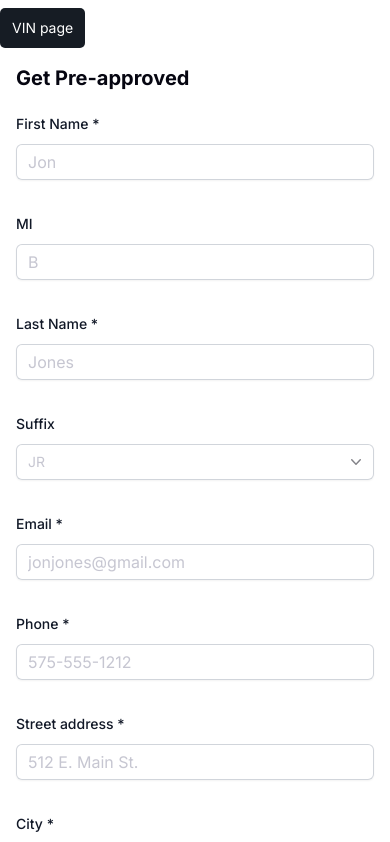
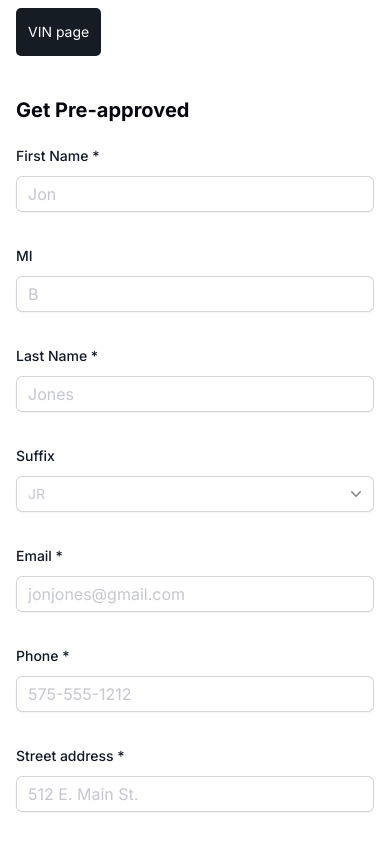
Before and after one commit to drivly/pre-approval, a Next.js app: page / in a window 390 px wide. Shown: the top 842 px of the page. Built offline with nearby package versions, Linux system fonts and the light colour scheme.

Commit message:
added cancelUrl as searchParam for Back/Cancel button

```diff
--- a/next.config.js
+++ b/next.config.js
@@ -3,6 +3,7 @@ const nextConfig = {
   experimental: {
     appDir: true,
   },
+  swcMinify: true,
 }
 
 module.exports = nextConfig
--- a/package.json
+++ b/package.json
@@ -28,9 +28,9 @@
   },
   "devDependencies": {
     "autoprefixer": "^10.4.14",
-    "postcss": "^8.4.21",
+    "postcss": "^8.4.23",
     "prettier": "^2.8.7",
     "prettier-plugin-tailwindcss": "^0.2.5",
-    "tailwindcss": "^3.2.7"
+    "tailwindcss": "^3.3.1"
   }
 }
--- a/src/app/[vin]/page.tsx
+++ b/src/app/[vin]/page.tsx
@@ -2,7 +2,6 @@ import VehicleCard from '@components/VehicleCard'
 import { fetchVehicleDetails } from '@utils'
 import { redirect } from 'next/navigation'
 import Form from '../../components/Form'
-import { Suspense } from 'react'
 
 export default async function VinPage({
   params,
@@ -15,15 +14,17 @@ export default async function VinPage({
   const vehicleInfo = await fetchVehicleDetails(vin)
   const vehicle = { vin, ...vehicleInfo }
   const hasVin = vin?.length > 0 ? true : false
-
+  const cancelUrl = searchParams?.cancelUrl
+  console.log('searchParams', searchParams)
   if (!vehicleInfo) {
     redirect('/')
   }
 
   return (
-    <main className='mx-auto grid min-h-screen max-w-7xl grid-cols-1 gap-y-8 gap-x-4 lg:grid-cols-2'>
+    <main className='mx-auto grid min-h-screen max-w-7xl grid-cols-1 gap-x-4 gap-y-8 lg:grid-cols-2'>
+
       <section className='flex h-full w-full flex-col justify-center lg:min-h-[691px]'>
-        <VehicleCard vehicle={vehicle} hasVin={hasVin} />
+        <VehicleCard vehicle={vehicle} hasVin={hasVin} cancelUrl={cancelUrl} />
       </section>
       <section className={`${vin ? 'shadow__left' : ''} h-full lg:grid lg:place-content-center`}>
         <Form hasVin={hasVin} searchParams={searchParams} />
--- a/src/app/page.tsx
+++ b/src/app/page.tsx
@@ -1,16 +1,23 @@
+import Backarrow from '@components/Backarrow'
 import Form from '@components/Form'
 import Link from 'next/link'
 
-export default function Home() {
+export default function Home({ searchParams }: { searchParams: any }) {
+  const cancelUrl = searchParams?.cancelUrl
   return (
-    <div className='mx-auto flex h-full w-full flex-1'>
-      <Link href='/1C4RJFBG2MC686287' className='absolute z-50'>
-        <span className='my-2 flex h-10 items-center rounded-[5px] bg-FADE_BLACK px-3 text-sm text-white'>
-          VIN page
-        </span>
-      </Link>
-      <main className='mx-auto mb-0  flex min-h-screen  max-w-[640px] items-center py-8'>
-        <section className='lg:my-0'>
+    <div className='mx-auto flex h-full w-full max-w-5xl flex-1 flex-col'>
+      <div className='relative w-full flex'>
+        <Link href='/1C4RJFBG2MC686287' className='absolute left-0 top-0 z-50'>
+          <span className='mx-4 my-2 flex h-12 items-center rounded-[5px] bg-FADE_BLACK px-3 text-sm text-white'>
+            VIN page
+          </span>
+        </Link>
+        {cancelUrl && (
+          <Backarrow cancelUrl={cancelUrl} variants='top-0 left-28 my-2 mx-2' />
+        )}
+      </div>
+      <main className='relative mx-auto  mb-0 flex  min-h-screen max-w-[640px] items-center py-8'>
+        <section className='relative lg:my-0'>
           <Form />
         </section>
       </main>
--- /dev/null
+++ b/src/components/Backarrow.tsx
@@ -0,0 +1,18 @@
+import { ChevronLeftIcon } from '@heroicons/react/20/solid'
+
+type BackarrowProps = {
+  cancelUrl: string
+  variants: string
+}
+
+const Backarrow = ({ cancelUrl, variants }: BackarrowProps) => {
+  return (
+    <a
+      href={cancelUrl}
+      className={`${variants} absolute z-50 grid h-12 w-12 place-content-center place-items-center rounded-[5px] border-none bg-[#8792A2]/10 outline-none ring-0 drop-shadow-sm active:outline-none `}>
+      <ChevronLeftIcon className='h-6 w-6 text-DETAIL__BLACK' />
+    </a>
+  )
+}
+
+export default Backarrow
--- a/src/components/Form.tsx
+++ b/src/components/Form.tsx
@@ -53,7 +53,7 @@ export default function Form({ searchParams, hasVin }: { searchParams?: any; has
     <>
       <form
         onSubmit={handleSubmit(onSubmit)}
-        className='h-full max-w-[640px] select-none py-8 px-4 sm:pl-12 sm:pr-8 lg:min-h-[700px]'>
+        className='h-full max-w-[640px] select-none py-8 px-4 sm:pl-12 mt-8 sm:mt-0 sm:pr-8 lg:min-h-[700px]'>
         <div className='w-fit'>
           <h1 className='mb-5 text-xl font-bold text-skin-base'>Get Pre-approved</h1>
         </div>
--- a/src/components/VehicleCard.tsx
+++ b/src/components/VehicleCard.tsx
@@ -3,20 +3,22 @@
 import { formatMiles, formatMoney } from '@utils'
 import Image from 'next/image'
 import { VehicleInfoProps } from '../../typings'
+import Backarrow from './Backarrow'
 import Footer from './Footer'
 
 interface Props {
   vehicle: VehicleInfoProps
   hasVin?: boolean
+  cancelUrl?: string
 }
 
-export default function VehicleCard({ hasVin, vehicle }: Props) {
+export default function VehicleCard({ hasVin, vehicle, cancelUrl }: Props) {
   if (!vehicle) return null
   const price = formatMoney(vehicle.price) || 'N / A'
 
   return (
-    <div className='flex max-w-[640px] flex-col justify-between py-8 px-4 sm:px-8 lg:min-h-[700px] '>
-      <header className='space-y-0.5'>
+    <div className='flex max-w-[640px] flex-col justify-between px-4 py-8 sm:px-8 lg:min-h-[700px]'>
+      <header className='relative space-y-0.5'>
         <h1 className='text-xl font-bold capitalize text-skin-base'>
           {vehicle?.year} {vehicle?.make} {vehicle?.model}
         </h1>
@@ -28,6 +30,12 @@ export default function VehicleCard({ hasVin, vehicle }: Props) {
           <span>VIN:</span>
           <span className='tracking-[0.2em]'> {vehicle?.vin}</span>{' '}
         </p>
+        {cancelUrl && (
+          <Backarrow
+            cancelUrl={cancelUrl}
+            variants='right-0 sm:-right-4 lg:right-0 top-0 bg-[#8792A2]/10'
+          />
+        )}
       </header>
       <div className='relative pb-[66%]'>
         <img
```
Also changed, not shown: 1 other file (tests, documents, lock files or other folders).
